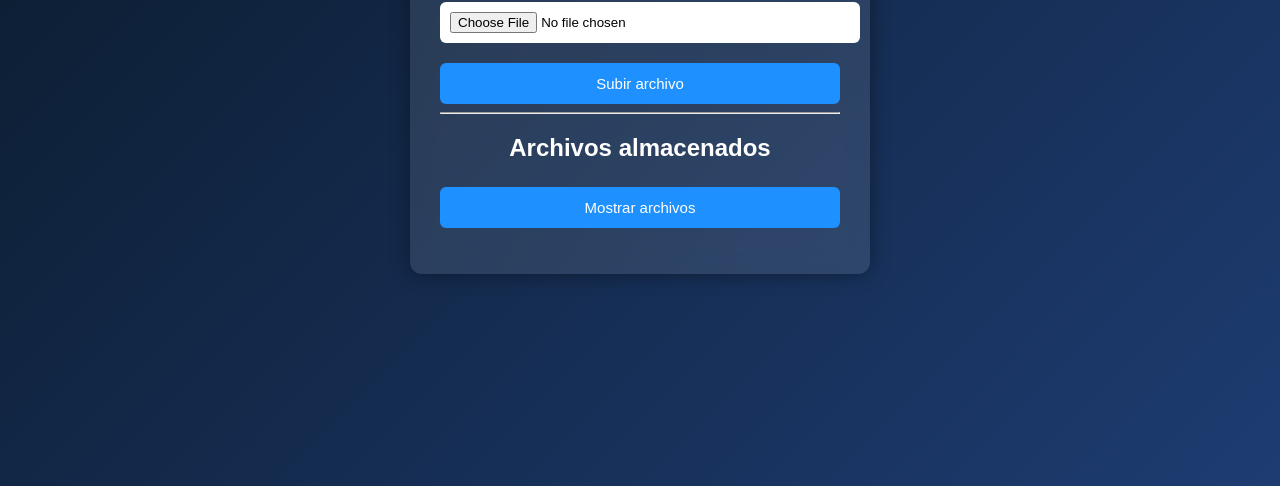
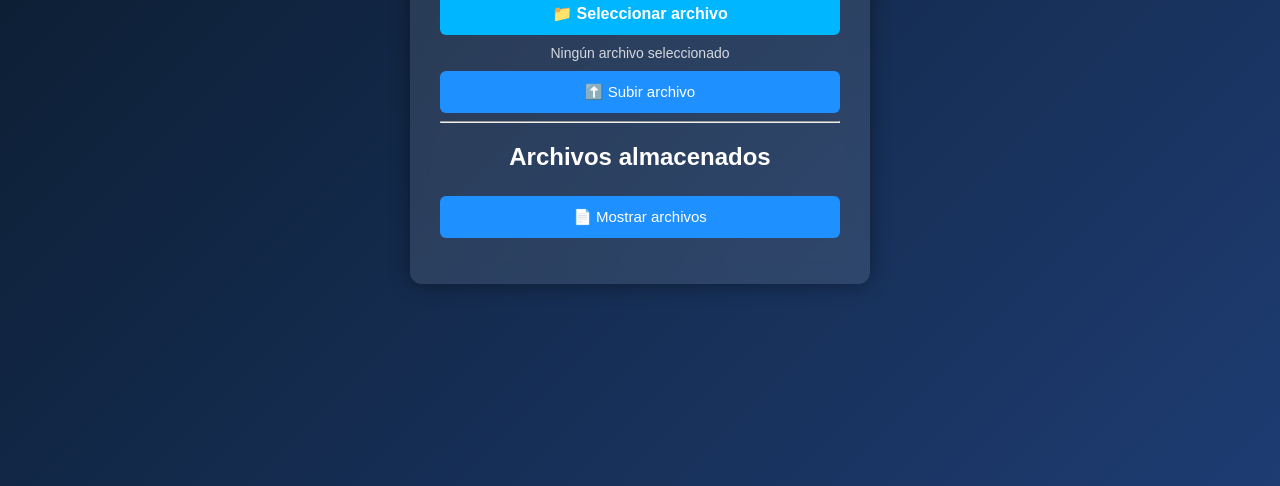
Before and after one commit to AngeloScann08/Sumativa2, a website: page public/index.html in a window 1280 px wide. Shown: the part 314-800 px from the top of the page. Drawn offline with Linux system fonts and the light colour scheme.

Commit message:
Update index.html

```diff
--- a/public/index.html
+++ b/public/index.html
@@ -31,13 +31,42 @@
             margin-bottom: 15px;
         }
 
-        input[type="file"] {
+        /* BOTÓN DE SELECCIONAR ARCHIVO ESTILIZADO */
+        .file-input-container {
+            position: relative;
             width: 100%;
-            padding: 10px;
-            background: white;
-            color: black;
+            margin-bottom: 10px;
+        }
+
+        .file-input {
+            opacity: 0;
+            position: absolute;
+            width: 100%;
+            height: 45px;
+            cursor: pointer;
+        }
+
+        .file-label {
+            display: flex;
+            align-items: center;
+            justify-content: center;
+            background: #00b7ff;
+            padding: 12px;
             border-radius: 6px;
-            margin-bottom: 10px;
+            cursor: pointer;
+            font-weight: bold;
+            transition: 0.2s;
+        }
+
+        .file-label:hover {
+            background: #0095d1;
+        }
+
+        #nombreArchivo {
+            margin-top: 5px;
+            font-size: 14px;
+            opacity: 0.8;
+            text-align: center;
         }
 
         button {
@@ -100,8 +129,16 @@
         <h1>Subir archivo</h1>
 
         <form id="formSubida" action="/subir" method="POST" enctype="multipart/form-data">
-            <input type="file" name="archivo" required>
-            <button type="submit">Subir archivo</button>
+
+            <!-- INPUT FILE ESTILIZADO -->
+            <div class="file-input-container">
+                <input type="file" name="archivo" class="file-input" id="archivo" required>
+                <label for="archivo" class="file-label">📁 Seleccionar archivo</label>
+            </div>
+
+            <div id="nombreArchivo">Ningún archivo seleccionado</div>
+
+            <button type="submit">⬆️ Subir archivo</button>
         </form>
 
         <div id="mensaje"></div>
@@ -109,12 +146,22 @@
         <hr>
 
         <h2>Archivos almacenados</h2>
-        <button onclick="cargarArchivos()">Mostrar archivos</button>
+        <button onclick="cargarArchivos()">📄 Mostrar archivos</button>
 
         <ul id="lista"></ul>
     </div>
 
     <script>
+        // Mostrar nombre del archivo seleccionado
+        const archivoInput = document.getElementById("archivo");
+        const nombreArchivo = document.getElementById("nombreArchivo");
+
+        archivoInput.addEventListener("change", () => {
+            nombreArchivo.innerText = archivoInput.files.length > 0
+                ? archivoInput.files[0].name
+                : "Ningún archivo seleccionado";
+        });
+
         // Mostrar mensaje bonito al subir archivo
         const form = document.getElementById("formSubida");
         const mensaje = document.getElementById("mensaje");
@@ -136,6 +183,7 @@
             mensaje.style.display = "block";
 
             form.reset();
+            nombreArchivo.innerText = "Ningún archivo seleccionado";
         });
 
         // Cargar lista de archivos
```
